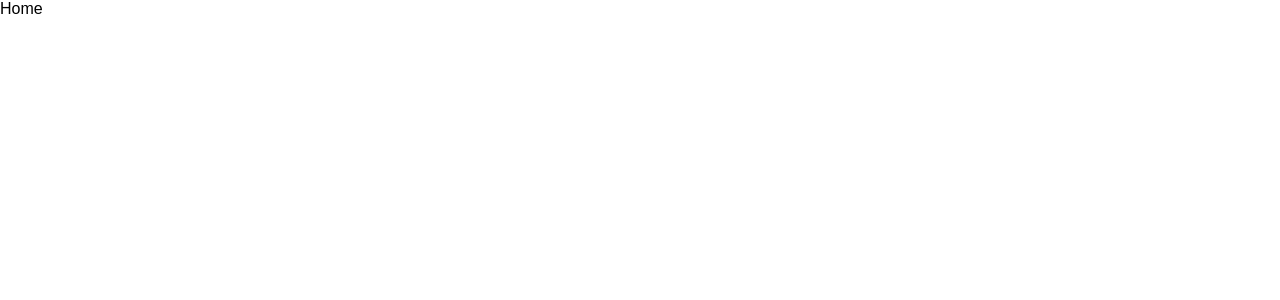
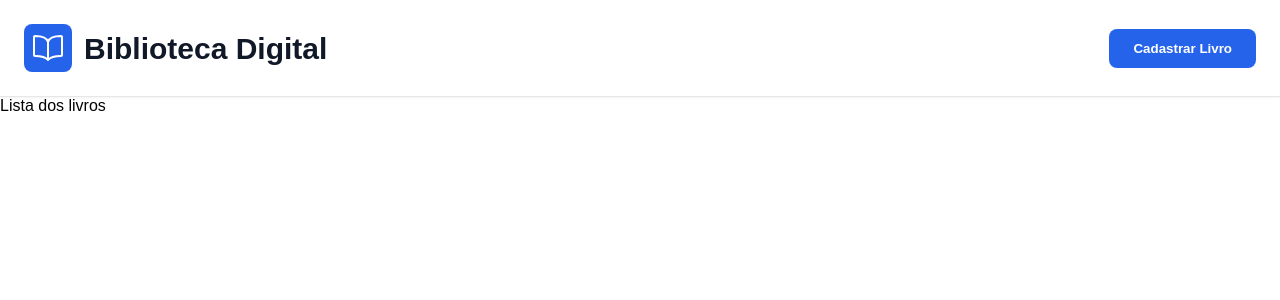
Before and after one commit to BencWislla/Library, a React (Create React App) app: page / in a window 1280 px wide. Shown: the top 300 px of the page. Built offline with nearby package versions, Linux system fonts and the light colour scheme.

Commit message:
Home page partially completed, awaiting approval from management for completion

```diff
--- a/public/index.html
+++ b/public/index.html
@@ -3,16 +3,18 @@
 
 <head>
   <meta charset="utf-8" />
-  <link rel="icon" href="%PUBLIC_URL%/favicon.ico" />
   <meta name="viewport" content="width=device-width, initial-scale=1" />
   <meta name="theme-color" content="#000000" />
   <meta name="description" content="Web site created using create-react-app" />
-  <link rel="apple-touch-icon" href="%PUBLIC_URL%/logo192.png" />
+  <link rel="icon" type="image/png" sizes="32x32" href="./icons8-library-96.png" />
+  <link rel="icon" type="image/png" sizes="64x64" href="./icons8-library-96.png" />
+
+
   <!--
       manifest.json provides metadata used when your web app is installed on a
       user's mobile device or desktop. See https://developers.google.com/web/fundamentals/web-app-manifest/
     -->
-  <link rel="manifest" href="%PUBLIC_URL%/manifest.json" />
+  <link rel=" manifest" href="%PUBLIC_URL%/manifest.json" />
   <!--
       Notice the use of %PUBLIC_URL% in the tags above.
       It will be replaced with the URL of the `public` folder during the build.
--- a/src/App.js
+++ b/src/App.js
@@ -3,12 +3,16 @@ import RegisterBooks from "./pages/RegisterBooks";
 import { Route, Routes } from "react-router-dom";
 import Home from "./pages/Home";
 import NotFound from "./pages/NotFound";
+import BgImagen from "./assets/images/ilustracion-vector-ilustracion-colorido-dibujo-grafico-interior-estante-libro-biblioteca_532041-2.jpg"
 
 const GlobalStyle = createGlobalStyle`
 body, * {
 margin: 0;
 box-sizing: border-box;
-font-family: sans-serif;}
+font-family: sans-serif;
+
+}
+
 `;
 
 function App() {
--- a/src/components/HeaderHome/index.jsx
+++ b/src/components/HeaderHome/index.jsx
@@ -7,22 +7,27 @@ import {
   TitleContainer,
   TitleHeader,
 } from "./styles";
+import { useNavigate } from "react-router-dom";
 
 export function HeaderHome() {
+  const navigate = useNavigate();
   return (
     <HeaderContent>
       <ContentHeader>
         <TitleContainer>
           <IconBook>
-            <IoBookOutline />
+            <IoBookOutline size={32} color="#ffff" />
           </IconBook>
           <TitleHeader>Biblioteca Digital</TitleHeader>
         </TitleContainer>
-        <Button
-          text={"Cadastrar Livro"}
-          colorFundo={"#2563eb"}
-          colorText={"#ffff"}
-        />
+        <div>
+          <Button
+            text={"Cadastrar Livro"}
+            colorFundo={"#2563eb"}
+            colorText={"#ffff"}
+            onClick={() => navigate("/RegisterBooks")}
+          />
+        </div>
       </ContentHeader>
     </HeaderContent>
   );
--- a/src/components/HeaderHome/styles.js
+++ b/src/components/HeaderHome/styles.js
@@ -4,27 +4,42 @@ export const HeaderContent = styled.div`
   background-color: #ffffff;
   border-bottom: 1px solid #e5e7eb;
   box-shadow: 0 1px 2px 0 rgba(0, 0, 0, 0.05);
-`;
+  `;
+
+export const ContentHeader = styled.div`
+  max-width:80rem;
+  margin-left:auto;
+  margin-right:auto;
+  padding: 1.5rem;
+  display:flex;
+  flex-direction: row;
+  justify-content: space-between;
+  align-items: center;
+   `;
 
 export const TitleContainer = styled.div`
 display: flex;
 flex-direction: row;
 align-items: center;
-gap: .625rem;`
+gap: 0.75rem;
+`
 
 export const IconBook = styled.div`
-background-color: #155DFC;
-color: #fff;
-border-radius:.625rem;
-font-size: 16px;
-padding: .5rem .5rem;
+background-color: #2563eb;
+border-radius:.5rem;
+padding: .5rem;
+border: none;
 cursor: pointer;
-svg {
-    transition: transform 0.3s ease;
-  }
+display: flex;
+align-items: center;
+ transition: background-color 200ms, transform 200ms;
 
-  &:hover svg {
-    transform: scale(1.2);
+ &:hover{
+  background-color: #1d4ed8;
+ }
+  &:hover svg{
+    transform: scale(1.1);
+
   }
 `;
 
@@ -35,10 +50,3 @@ export const TitleHeader = styled.h1`
   color: #111827;
   line-height: 1.5;
 `;
-
-export const ContentHeader = styled.div`
-border: 1px solid blue;
-display: flex;
-flex-direction: row;
-justify-content: space-between;
-align-items: center; `
--- a/src/pages/Home/index.jsx
+++ b/src/pages/Home/index.jsx
@@ -1,4 +1,13 @@
+import { HeaderHome } from "../../components/HeaderHome";
+
 function Home() {
-  return <div>Home</div>;
+  return (
+    <div>
+      <div>
+        <HeaderHome />
+      </div>
+      <div>Lista dos livros</div>
+    </div>
+  );
 }
 export default Home;
```
Also changed, not shown: public/icons8-library-96.png (added), src/assets/images/ilustracion-vector-ilustracion-colorido-dibujo-grafico-interior-estante-libro-biblioteca_532041-2.jpg (added).
